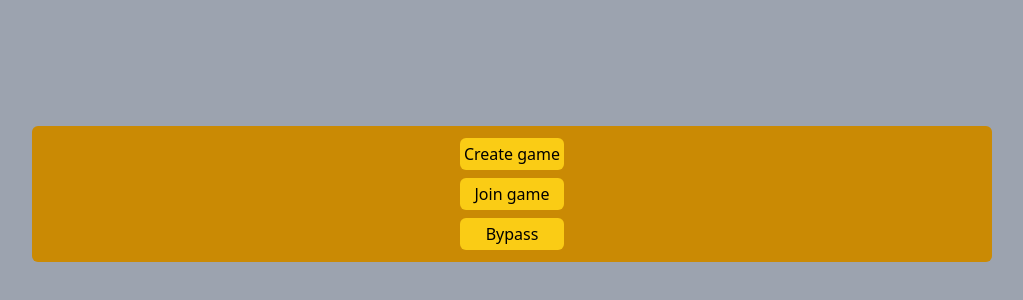
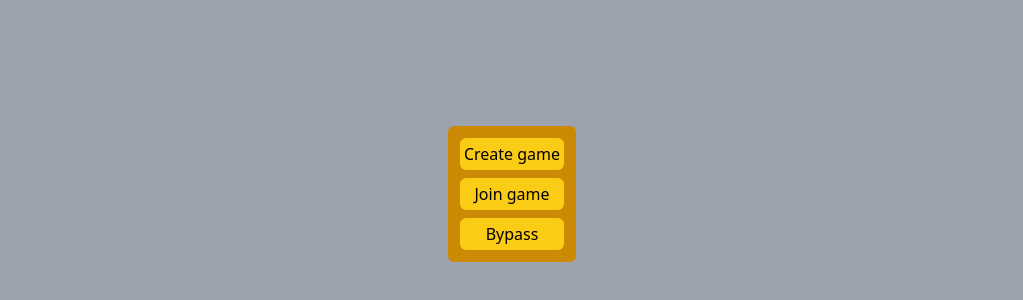
Before and after one commit to SammarJuneja/CardsAgainstHumanity, a SvelteKit app: page / in a window 1280 px wide. Shown: the part 206-506 px from the top of the page, without its empty margins (128-1151 px from the left). Built offline with nearby package versions, Linux system fonts and the light colour scheme.

Commit message:
Minor changes

```diff
--- a/package.json
+++ b/package.json
@@ -21,6 +21,7 @@
 		"svelte": "^4.2.7",
 		"svelte-check": "^3.6.0",
 		"tailwindcss": "^3.4.4",
+		"ts-node": "^10.9.2",
 		"tslib": "^2.4.1",
 		"typescript": "^5.0.0",
 		"vite": "^5.0.3"
--- a/src/routes/+page.svelte
+++ b/src/routes/+page.svelte
@@ -2,8 +2,8 @@
     import "../app.css";
 </script>
 
-<div class="bg-gray-400 grid items-center min-h-screen">
-  <div class="grid items-center justify-center text-center bg-yellow-600 mx-40 p-3 gap-2 rounded-md">
+<div class="bg-gray-400 grid items-center justify-center min-h-screen">
+  <div class="grid items-center justify-center text-center bg-yellow-600 p-3 gap-2 rounded-md">
     <a href="/create" class="bg-yellow-400 p-1 rounded-md">Create game</a>
     <a href="/join" class="bg-yellow-400 p-1 rounded-md">Join game</a>
     <a href="/room" class="bg-yellow-400 p-1 rounded-md">Bypass</a>
--- a/src/routes/index.ts
+++ b/src/routes/index.ts
@@ -10,6 +10,7 @@ const io = new Server(server, {
     cors: {
         origin: "*",
         methods: ["GET", "POST"],
+        allowedHeaders: ["Content-Type", "Authorization"]
     },
 });
 
@@ -30,6 +31,6 @@ io.on("connection", (socket) => {
     });
 });
 
-server.listen(3000, () => {
+app.listen(4000, () => {
     console.log("Server is running on port 3000");
 });
--- a/src/routes/room/+page.svelte
+++ b/src/routes/room/+page.svelte
@@ -4,7 +4,7 @@
     import cah from "../../assets/cah.json";
     import { io } from "socket.io-client";
 
-    const socket = io("http://localhost:3000");
+    const socket = io("http://localhost:4000");
 
     let gameRoom = "testRoom";
     let cardPlayed: any;
@@ -47,17 +47,11 @@
         console.log(whiteCard, blackCard);
     });
 
-    socket.on("WebSocket", (message) => {
-        console.log(message)
-    });
-
     socket.emit("joinRoom", gameRoom);
 
     socket.emit("message", (message: any) => {
         console.log("message")
     });
-
-
 </script>
 
 <div class="min-h-screen bg-gray-400">
```
Also changed, not shown: 1 other file (tests, documents, lock files or other folders).
